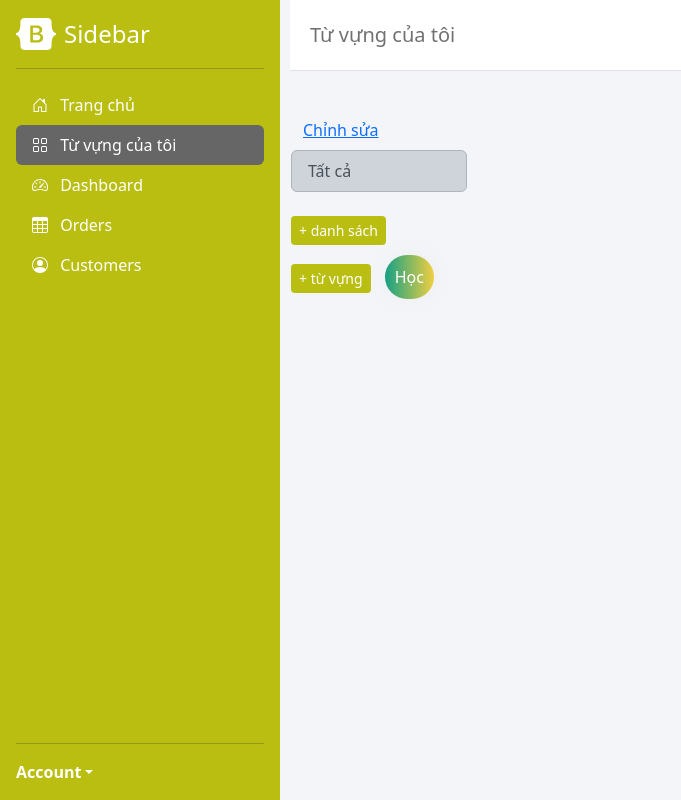
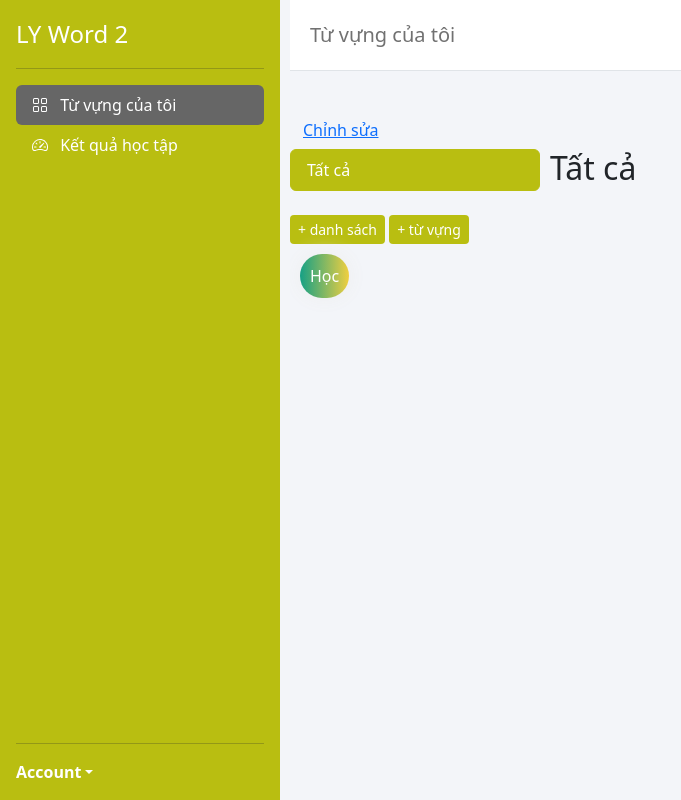
Before and after one commit to hellofromtheothersky/sm-words, a Django app: page /word_lists/ in a window 1280 px wide. Shown: the whole page, without its empty margins (0-681 px from the left). Run offline with Django 4.2, Linux system fonts and the light colour scheme; the visitor is signed in with stand-in values (Sample User, id 1); data comes from the database, SQL or seed files in the repository; data that the repository does not hold is empty.

Commit message:
update UI

```diff
--- a/backup_data/lists.csv
+++ b/backup_data/lists.csv
@@ -1,4 +1,3 @@
 list_id,listname,user_id
-1,hieu,1
-36,danh sách 1,1
-37,danh sách mới 1 2,1
+1,environment,1
+2,people and attitude, 1
--- a/word_lists/templates/learn.html
+++ b/word_lists/templates/learn.html
@@ -50,6 +50,7 @@
 
     function show_result(){
         $('.loading-bar').attr('hidden', 'hidden');
+        $('#selected_list_name').text("Kết quả")
 
         let correct = [];
         let question_ids = [];
@@ -95,6 +96,7 @@
 
      $(document).on('click', 'button#learn', function(){
         switch_learn_mode()
+        $('#selected_list_name').text("Kiểm tra")
 
         $.ajax({
                     url: "/ajax_get_questions/",
--- a/word_lists/templates/show_list_word.html
+++ b/word_lists/templates/show_list_word.html
@@ -25,11 +25,19 @@
     $(document).ready(function(){
         $("a[id='my_vocab']").addClass("active");
         switch_crud_mode()
+        // Set initial active state
+        $('.list_of_word_all').addClass('active');
     });
 
     //choose list
     $(document).on('click', '.list_of_word', function(){
         list_id=$(this).attr('id')
+        list_name=$(this).text().trim()
+        $('#selected_list_name').text(list_name)
+        // Remove active class from all lists
+        $('.list_of_word, .list_of_word_all').removeClass('active');
+        // Add active class to clicked list
+        $(this).addClass('active');
         $('.sentence_show').each(function() {
             if($(this).data('lists_id')==list_id)
                 $(this).removeAttr("hidden");
@@ -38,6 +46,11 @@
         });
     });
     $(document).on('click', '.list_of_word_all', function(){
+        $('#selected_list_name').text('Tất cả')
+        // Remove active class from all lists
+        $('.list_of_word, .list_of_word_all').removeClass('active');
+        // Add active class to "All" list
+        $(this).addClass('active');
         $('.sentence_show').each(function() {
             $(this).removeAttr("hidden");
         });
@@ -48,13 +61,41 @@
         switch_crud_mode()
     });
 </script>
+<style>
+    .main-container {
+        display: flex;
+        width: 100%;
+        gap: 10px;
+    }
+    .control-column {
+        width: 250px;
+        flex-shrink: 0;
+        position: sticky;
+        top: 0;
+        align-self: flex-start;
+    }
+    .content-column {
+        flex-grow: 1;
+        min-width: 800px;
+        height: calc(100vh - 200px);
+        overflow-y: auto;
+    }
+    .list_of_word.active {
+        background-color: #b9be11 !important;
+        color: white !important;
+        border-color: #b9be11 !important;
+    }
+    .list_of_word_all.active {
+        background-color: #b9be11 !important;
+        color: white !important;
+        border-color: #b9be11 !important;
+    }
+</style>
 <p class="header">Từ vựng của tôi</p>
 <br>
 <button id="crud_mode" type="button" class="btn btn-link">Chỉnh sửa/Tắt chỉnh sửa</button>
-<table>
-    <tr>
-        <div style="overflow-y: scroll">
-            <td id="control" style="width: 250px; vertical-align: top;">
+<div class="main-container">
+    <div id="control" class="control-column">
         <div id="list_word_group" class="list-group">
             <a href="#" class="list_of_word_all list-group-item list-group-item-action list-group-item-dark">Tất cả</a>
             {% for list in lists %}
@@ -73,7 +114,6 @@
                     </tr>
                 </table>
             </div>
-                    <!-- <span class="badge badge-primary badge-pill" style="color: black;">14</span> -->
             {% endfor %}
         </div>
         <br>
@@ -83,12 +123,11 @@
             <button type="button" class="btn-grad:hover btn-grad" id="learn">Học</button>
             <button type="button" class="btn btn-warning btn-sm crud overlay-button edit_learn" id="edit_learn" data-bs-toggle="modal" data-bs-target="#addOrEditlearnmodel" hidden></button>
         </div>
-            </td>
     </div>
-        <td>
-            <div style="width: 10px;"></div>
-        </td>
-        <td id="content" style="min-width: 800px; vertical-align: top;">
+
+    <div id="content" class="content-column">
+    <h2 id="selected_list_name">Tất cả</h2>
+
         <div id="list_word_mode">
             <ol id="sentence_group" class="list-group list-group-numbered">
                 {% for sent in sents %}
@@ -97,6 +136,7 @@
                         <div class="ms-2 me-auto">
                             <div style="display: flex;">
                                 <div id="word_lemma" class="fw-bold">{{ sent.lemma }}</div>
+                                <div class="ms-2 text-muted">{{ sent.list_name }}</div>
                                 <table class="crud" style="text-align: right;">
                                     <tr>
                                         <td >
@@ -111,18 +151,15 @@
                             <p id="word_meaning" style="margin: 0px 0px 0px 0px;">{{ sent.meaning }}</p>
                             <p id="sentence" style="margin: 0px 0px 0px 20px;">{{ sent.sentence }}</p>
                             <p id="note" style="margin: 0px 0px 0px 20px;">{{ sent.note }}</p>
-
                         </div>
-                                <!-- <span class="badge bg-primary rounded-pill">14</span> -->
                     </li>
                 </div>
                 {% endfor %}
             </ol>
         </div>
         {% include 'learn.html' %}
-        </td>
-    </tr>
-</table>
+    </div>
+</div>
 {% include 'list_crud.html' %}
 {% include 'word_crud.html' %}
 {% include 'learn_crud.html' %}
--- a/word_lists/templates/sidebar.html
+++ b/word_lists/templates/sidebar.html
@@ -135,17 +135,10 @@
 <main class="d-flex flex-nowrap">
   <div class="d-flex flex-column flex-shrink-0 p-3 custom_side_bar_color" style="width: 280px;">
     <a href="/" class="d-flex align-items-center mb-3 mb-md-0 me-md-auto text-white text-decoration-none">
-      <svg class="bi pe-none me-2" width="40" height="32"><use xlink:href="#bootstrap"/></svg>
-      <span class="fs-4">Sidebar</span>
+      <span class="fs-4">LY Word 2</span>
     </a>
     <hr>
     <ul class="nav nav-pills flex-column mb-auto">
-      <li class="nav-item">
-        <a id="word_lists" href="#" class="nav-link text-white" aria-current="page">
-          <svg class="bi pe-none me-2" width="16" height="16"><use xlink:href="#word_lists"/></svg>
-          Trang chủ
-        </a>
-      </li>
       <li>
         <a id="my_vocab" href="/show_list_word/" class="nav-link text-white">
           <svg class="bi pe-none me-2" width="16" height="16"><use xlink:href="#grid"/></svg>
@@ -155,19 +148,7 @@
       <li>
         <a href="#" class="nav-link text-white ">
           <svg class="bi pe-none me-2" width="16" height="16"><use xlink:href="#speedometer2"/></svg>
-          Dashboard
-        </a>
-      </li>
-      <li>
-        <a href="#" class="nav-link text-white">
-          <svg class="bi pe-none me-2" width="16" height="16"><use xlink:href="#table"/></svg>
-          Orders
-        </a>
-      </li>
-      <li>
-        <a href="#" class="nav-link text-white">
-          <svg class="bi pe-none me-2" width="16" height="16"><use xlink:href="#people-circle"/></svg>
-          Customers
+          Kết quả học tập
         </a>
       </li>
     </ul>
--- a/word_lists/views.py
+++ b/word_lists/views.py
@@ -99,11 +99,9 @@
 
     with connection.cursor() as c:
         c.execute(
-            """select * from sentences s  where s.list_id in
-                    (
-                        select list_id from lists l where l.user_id=%s
-                    )
-                  """,
+            """select s.*, l.listname as list_name
+                from sentences s inner join lists l on s.list_id = l.list_id where l.user_id=%s
+            """,
             [cur_user],
         )
         rows = dictfetchall(c)
```
Also changed, not shown: backup_data/sentences.csv (+20 -5 lines), README.md. Lines whose indentation alone changed are shown as unchanged.
